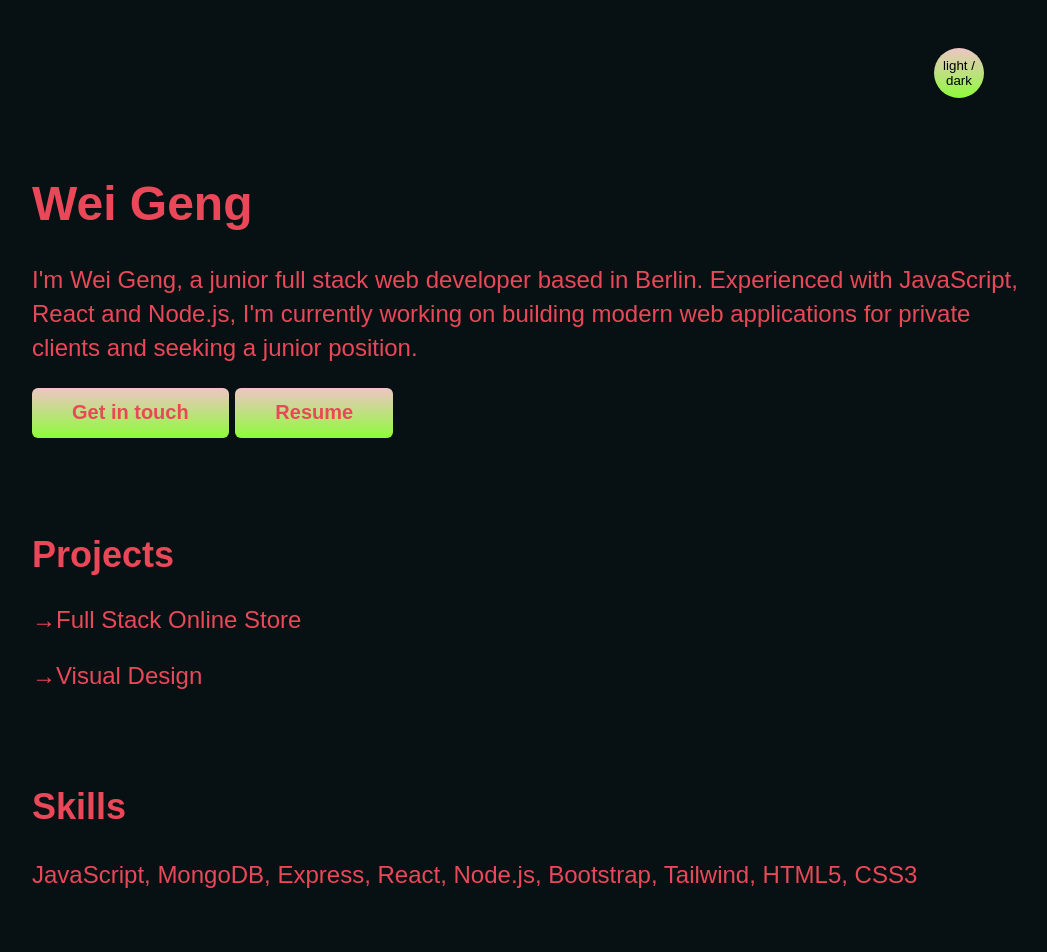
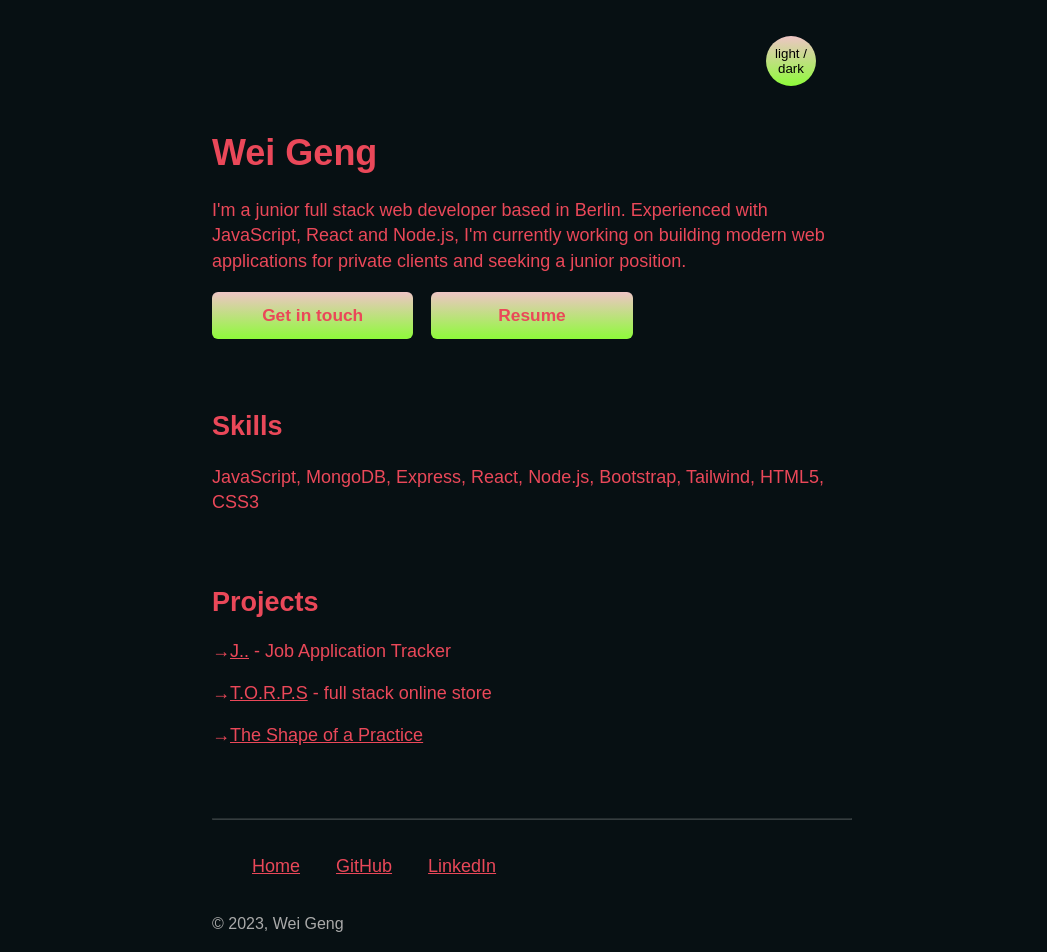
Before and after one commit to parrr-geng/Personal-Portfolio, a plain HTML site: page index.html in a window 1280 px wide. Shown: the top 952 px of the page, without its empty margins (108-1155 px from the left). Drawn offline with Linux system fonts and the light colour scheme; a web font is replaced by a local one.

Commit message:
updated project titles and resume button

```diff
--- a/index.html
+++ b/index.html
@@ -15,27 +15,49 @@
         </header>
 
         <article id="aboutme">
-            <p>I'm Wei Geng, a junior full stack web developer based in Berlin. Experienced with JavaScript, React and Node.js, I'm currently working on building modern web applications for private clients and seeking a junior position.</p>
-            <div>
-                <button><a href="mailto:parrr.geng@gmail.com" target="_blank">Get in touch</a></button>
-                <button><a href="" target="_blank">Resume</a></button>
+            <p>I'm a junior full stack web developer based in Berlin. Experienced with JavaScript, React and Node.js, I'm currently working on building modern web applications for private clients and seeking a junior position.</p>
+            <div class="grid-container">
+                <button class="grid-item"><a href="mailto:parrr.geng@gmail.com" target="_blank">Get in touch</a></button>
+                <button class="grid-item"><a href="https://drive.google.com/file/d/18adFPn434-reSgRbUp3B2ekgVHhXMvco/view?usp=sharing" target="_blank">Resume</a></button>
             </div>
         </article>
+
+        <section id="skills">
+            <h2 class="semibold">Skills</h2>
+            <p>
+                JavaScript, MongoDB, Express, React, Node.js, Bootstrap, Tailwind, HTML5, CSS3
+            </p>
+        </section>
 
         <section id="projects">
             <h2 class="semibold">Projects</h2>
             <details>
-                <summary>Full Stack Online Store</summary>
-                <h3>BreakingHeads</h3>
+                <summary><a href="https://gleaming-llama-dacb05.netlify.app/" target="_blank">J..</a> - Job Application Tracker</summary>
+                <p>A Job Application Tracker where users can collect job posts in one place, organize application documents and track application progress. It provides a kanban layout for the users to achieve an agile workflow.</p>
+                <p>Built with:</p>
+                <p>React | Node | Express | Mongoose | react-router-dom | react-bootstrap | cloudinary | nodemailer</p>
             </details>
             <br>
             <details>
-                <summary>Visual Design</summary>
+                <summary><a href="https://vast-gray-chinchilla-ring.cyclic.app/" target="_blank">T.O.R.P.S</a> - full stack online store</summary>
+                <p>An eCommerce website where users can sell and buy products. It's implemented with features including image upload, a search bar, a cart and PayPal. Developed within a team of 2 using GitHub for version control and Notion Kanban for project management.</p>
+                <p>Built with:</p>
+                <p>Node | Express | Mongoose | Handlebars | bcryptjs | cloudinary | nodemailer | mapbox | tailwindcss | Paypal/Stripe</p>
+            </details>
+            <br>
+
+            <details>
+                <summary><a href="https://www.anthropocene-curriculum.org/project/the-shape-of-a-practice/the-shape-of-a-practice-online-project-environment">The Shape of a Practice</a></summary>
                 <p>For the past 4 years, I have delivered visuals for 2 online game environments and published a children's picture book series. My clients include HKW | Haus der Kulturen der Welt, Trust, Johnny Carson Center for Emerging Media Arts, and Children’s Fun Publishing Co., Ltd.</p>
                 <br>
                 <h3>The Shape of a Practice, Game World</h3>
-                <img src="./assets/conceptart_tsoap_01.png" />
                 <p>Map illustration, character design and animation for shape.anthropocene-curriculum.org, HKW, Berlin DE</p>
+                <iframe title="vimeo-player" src="https://player.vimeo.com/video/517753509?h=ddd5915dee" width="640" height="360" frameborder="0" allowfullscreen>
+                    Vimeo not supported.
+                </iframe>
+
+                <br>
+                <br>
 
                 <form action="" method="post">
                     <p>Any thoughts or feedbacks? Please let me know!</p>
@@ -48,12 +70,7 @@
             </details>
         </section>
 
-        <section id="skills">
-            <h2 class="semibold">Skills</h2>
-            <p>
-                JavaScript, MongoDB, Express, React, Node.js, Bootstrap, Tailwind, HTML5, CSS3
-            </p>
-        </section>
+
 
         <hr>
         <nav>
--- a/style.css
+++ b/style.css
@@ -1,8 +1,7 @@
-
 body {
     font-family: work-sans, sans-serif;
-    font-size: 24px;
-    max-width: 1000px;
+    font-size: 18px;
+    max-width: 640px;
     margin: 0 auto;
     background-color: #071013;
     color: #EA4859;
@@ -22,10 +21,24 @@ section {
     margin: 4em 0;
 }
 
+.grid-container {
+    display: grid;
+    grid-template-columns: repeat(3, 1fr);
+    gap: 1em;
+}
+.grid-item {
+    grid-column: auto;
+}
+
+nav ul {
+    display: flex;
+    justify-content: flex-start;
+}
+
 nav li{
     list-style-type: none;
     display: inline-block;
-    margin: 1em 2em;
+    margin: 1em 2em 1em 0;
 }
 
 footer {
@@ -67,11 +80,10 @@ button {
     border-radius: 6px;
     background: rgb(210,255,229);
     background: linear-gradient(180deg, rgba(255, 210, 210, 0.932) 0%, rgba(142,251,58,1) 100%);
-
 }
 
 button a {
-    font-size: 1.5em;
+    font-size: 1.3em;
     font-weight:600;
     text-decoration: none;
 }
```
